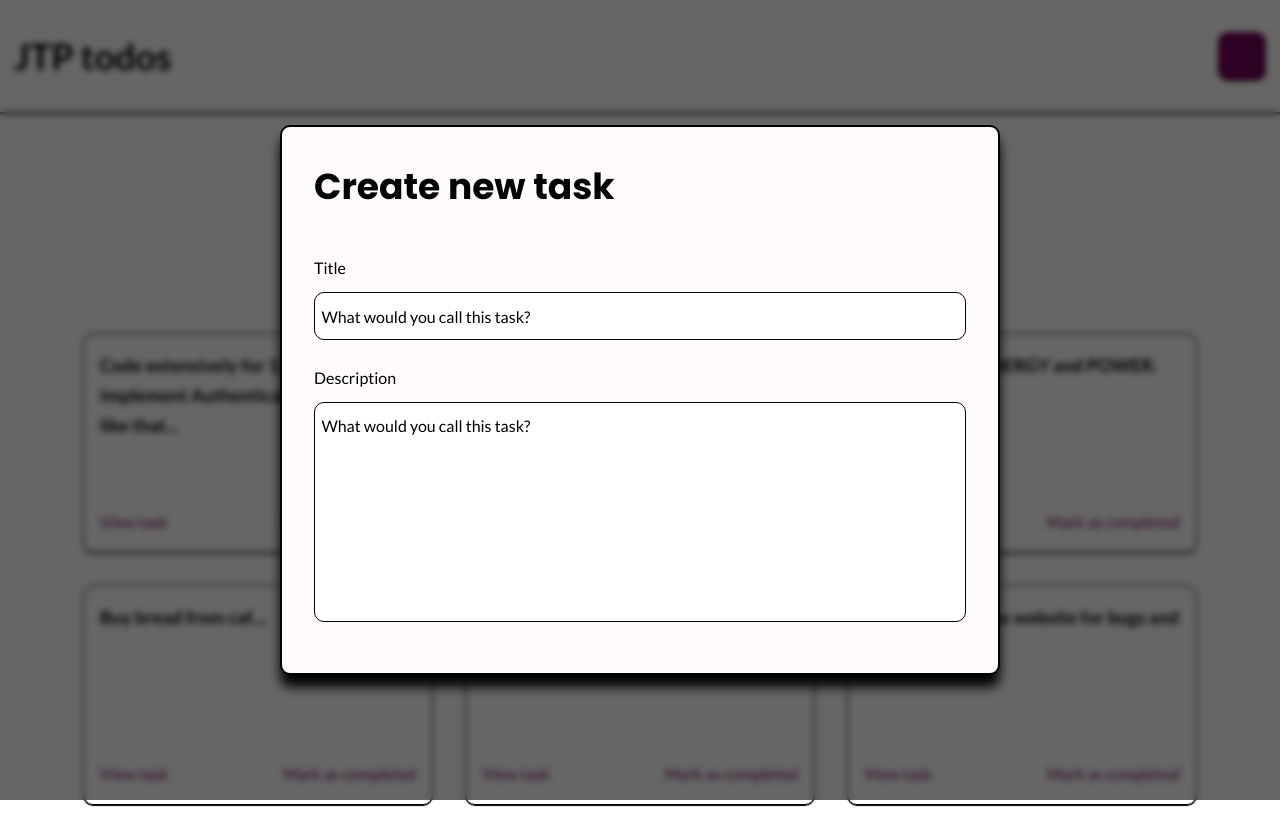
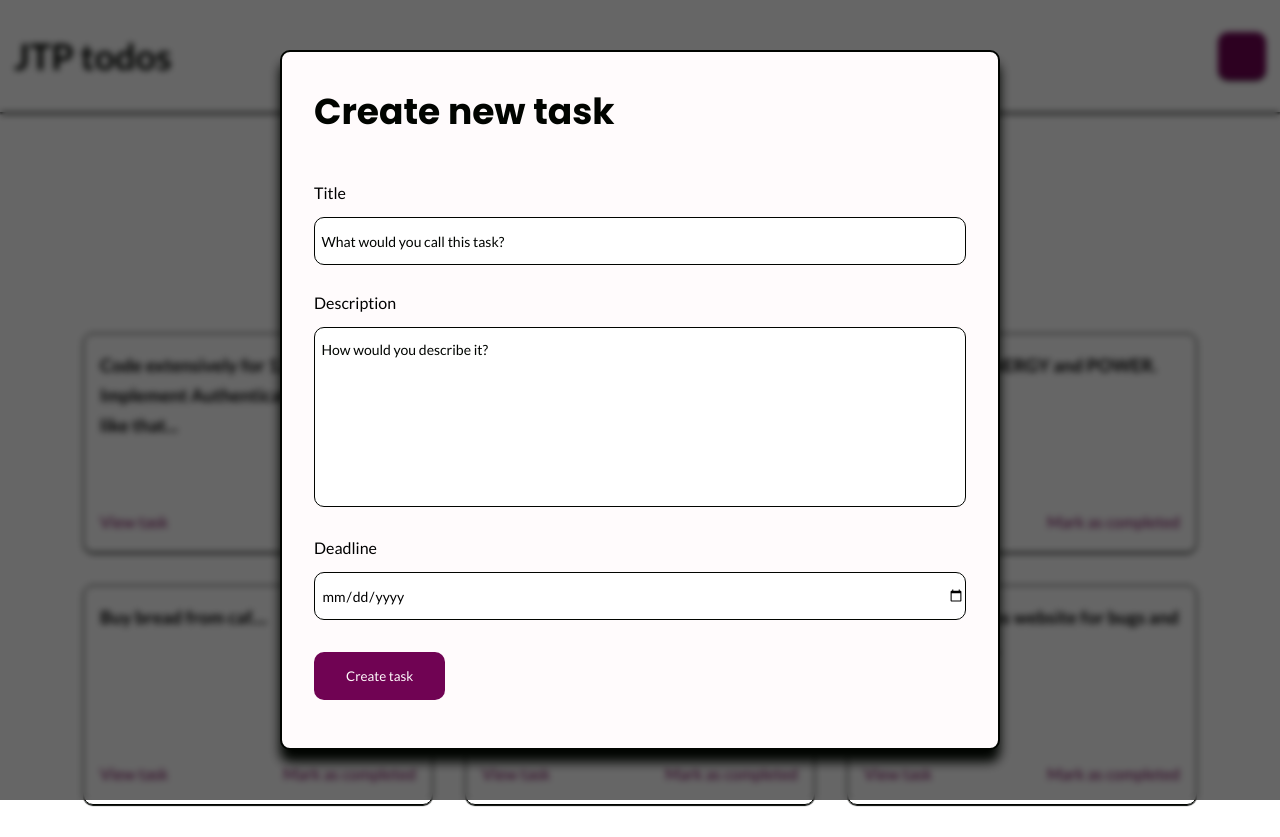
Before and after one commit to joshytheprogrammer/todos-frontend, a Nuxt app: page / in a window 1280 px wide. Both pictures are taken after a click on the button 1242 px from the left and 56 px from the top of the page. Built offline with nearby package versions, Linux system fonts and the light colour scheme; some icons are missing.

Commit message:
made changes

```diff
--- a/components/App/Create.vue
+++ b/components/App/Create.vue
@@ -5,14 +5,21 @@
         <h1>Create new task</h1>
       </template>
       <template #body>
-        <form>
+        <form @submit.prevent="">
           <div class="form-group">
             <label>Title</label>
             <input type="text" placeholder="What would you call this task?" required>
           </div>
           <div class="form-group">
             <label>Description</label>
-            <textarea type="text" placeholder="What would you call this task?" required></textarea>
+            <textarea type="text" placeholder="How would you describe it?" required></textarea>
+          </div>
+          <div class="form-group">
+            <label>Deadline</label>
+            <input type="date" placeholder="When does the task end?" required>
+          </div>
+          <div class="submit">
+            <button type="submit">Create task</button>
           </div>
         </form>
       </template>
@@ -52,11 +59,13 @@ export default {
 
       input {
         @include form-control;
+        font-size: 14px;
       }
 
       textarea {
         @include form-control;
-        height: 220px;
+        font-size: 14px;
+        height: 180px;
         padding: 0.8rem 0.4rem;
 
         &::-webkit-resizer {
@@ -81,6 +90,15 @@ export default {
         }
       }
     }
+
+    .submit {
+      padding-top: 2rem;
+
+      button {
+        @include btn;
+        padding: 1rem 2rem;
+      }
+    }
   }
 }
 </style>
```
